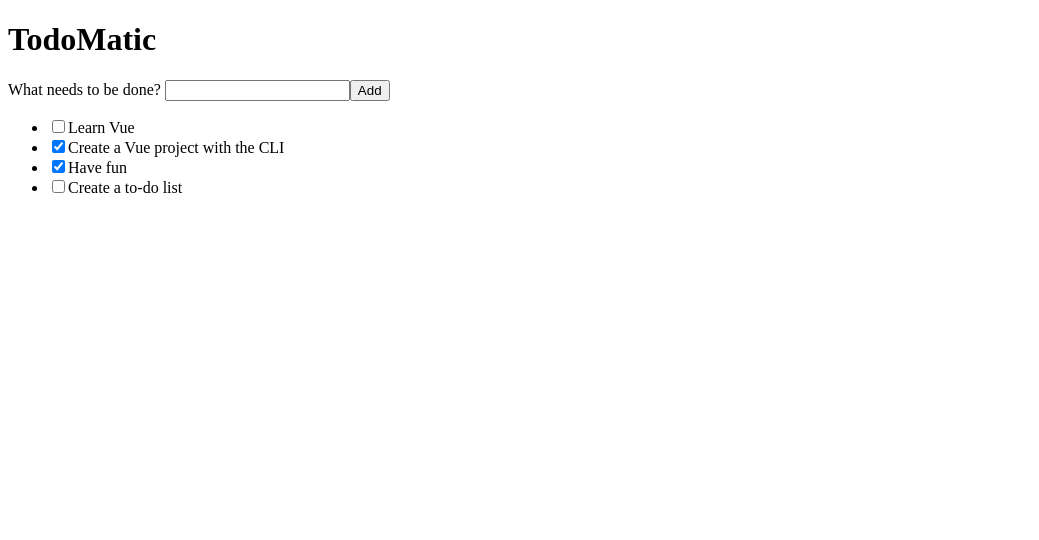
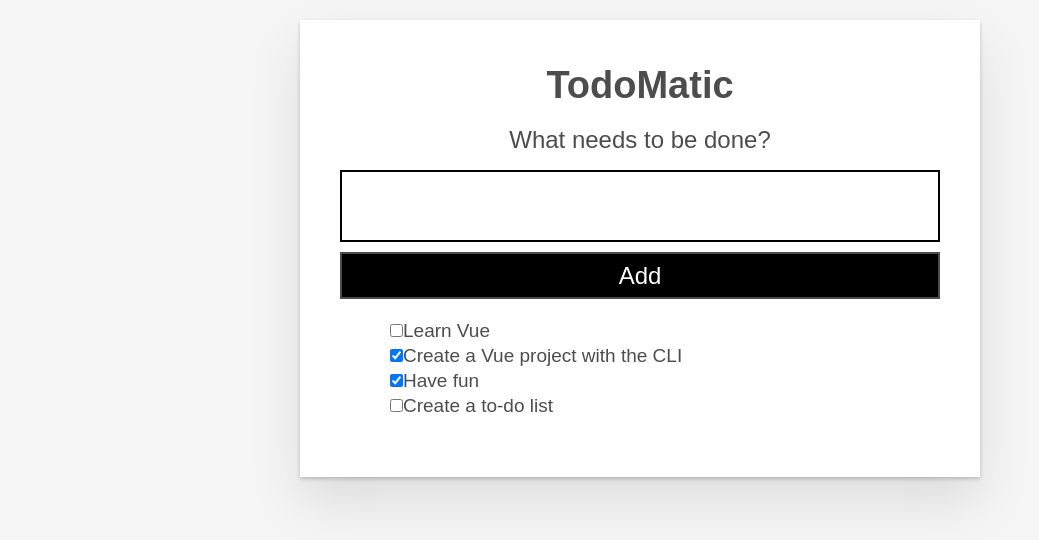
Before and after one commit to dengeist/moz-todo-vue, a Vue app: page / in a window 1280 px wide. Shown: the top 540 px of the page, without its empty margins (0-1039 px from the left). Built offline with nearby package versions, Linux system fonts and the light colour scheme.

Commit message:
apply styles

```diff
--- a/src/App.vue
+++ b/src/App.vue
@@ -1,5 +1,5 @@
 <template>
-  <div id="app">
+  <div id="app" class="todoapp">
     <h1>TodoMatic</h1>
     <to-do-form @add-todo="addTodo" />
     <ul>
--- a/src/assets/index.css
+++ b/src/assets/index.css
@@ -165,9 +165,9 @@ body {
   max-width: 100%;
 }
 
-.todoapp h1 {
+.todoapp > h1 {
   display: block;
-  width: 100%;
+  max-width: 100%;
   text-align: center;
   margin: 0;
   margin-bottom: 1rem;
--- a/src/components/ToDoForm.vue
+++ b/src/components/ToDoForm.vue
@@ -1,16 +1,19 @@
 <template>
   <form @submit.prevent="onSubmit">
-    <label for="new-todo-input">
-      What needs to be done?
-    </label>
+    <h2 class="label-wrapper">
+      <label for="new-todo-input" class="label__lg">
+        What needs to be done?
+      </label>
+    </h2>
     <input
       type="text"
       id="new-todo-input"
       name="new-todo"
+      class="input__lg"
       autocomplete="off"
       v-model.lazy.trim="name"
     />
-    <button type="submit">
+    <button type="submit" class="btn btn__primary btn__lg">
       Add
     </button>
   </form>
--- a/src/main.js
+++ b/src/main.js
@@ -1,8 +1,10 @@
-import Vue from 'vue'
-import App from './App.vue'
+import Vue from "vue";
+import App from "./App.vue";
 
-Vue.config.productionTip = false
+import "./assets/index.css";
+
+Vue.config.productionTip = false;
 
 new Vue({
-  render: h => h(App),
-}).$mount('#app')
+  render: h => h(App)
+}).$mount("#app");
```
